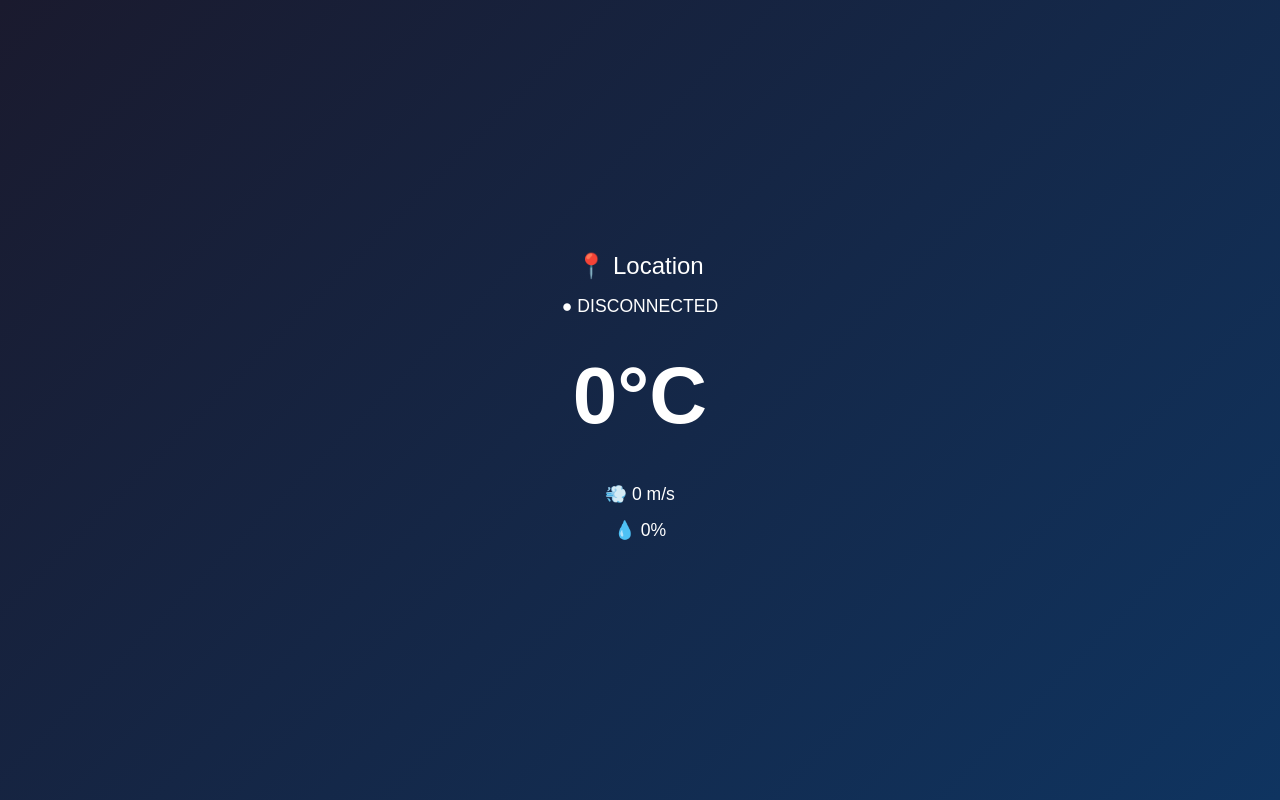
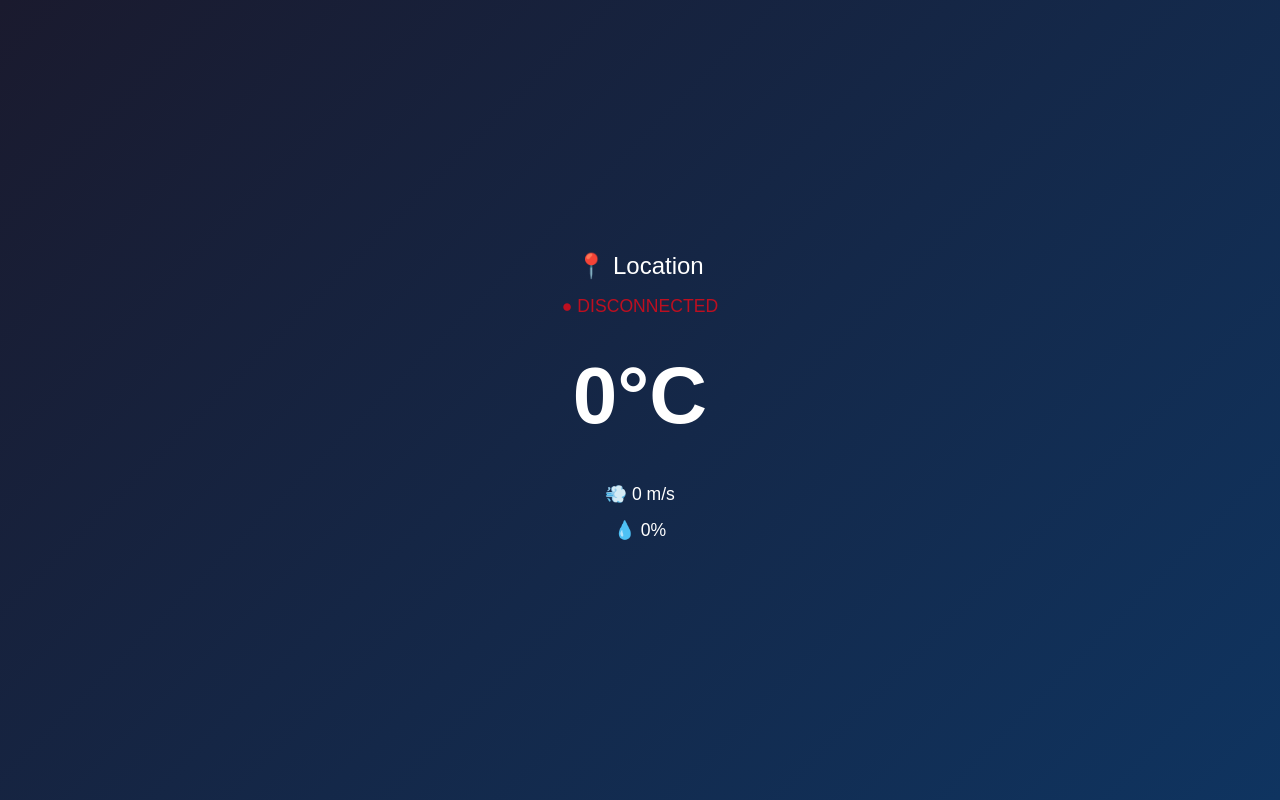
Before and after one commit to AleFor08/Weather-App, a Vue app in the folder vue/: page / in a window 1280 px wide. Built offline with nearby package versions, Linux system fonts and the light colour scheme; no server answers.

Commit message:
fixed so when it's disconnected it turns red instead of green

```diff
--- a/vue/src/App.vue
+++ b/vue/src/App.vue
@@ -43,7 +43,8 @@ onMounted(() => {
 <template>
     <div class="app">
         <h1>📍 {{ metrics.place }}</h1>
-        <p class="status">{{ metrics.status === 'connected' ? '● LIVE' : '● DISCONNECTED' }}</p>
+        <p class="status" :class="metrics.status === 'connected' ? 'is-live' : 'is-disconnected'">
+            {{ metrics.status === 'connected' ? '● LIVE' : '● DISCONNECTED' }}</p>
         <p class="temp">{{ metrics.temp }}°C</p>
         <p class="desc">{{ metrics.desc }}</p>
         <p>💨 {{ metrics.windspeed }} m/s</p>
@@ -69,10 +70,10 @@ h1 { font-size: 1.5rem; margin-bottom: 0.5rem; }
     margin-bottom: 1rem;
 }
 .is-live {
-    color: #23923d
+    color: #23923d;
 }
 .is-disconnected {
-    color: #bd0f20
+    color: #bd0f20;
 }
 /* .status { color: #28a745; margin-bottom: 1rem; }*/
 .temp { font-size: 5rem; font-weight: bold; margin: 0; }
```
